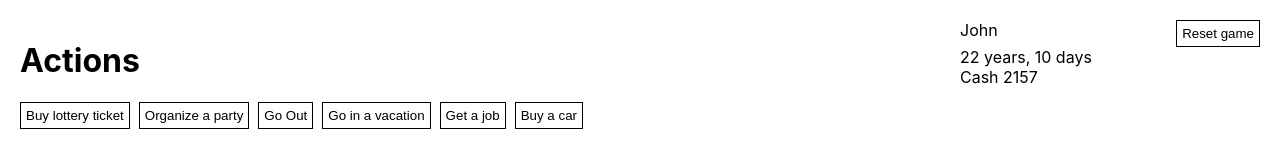
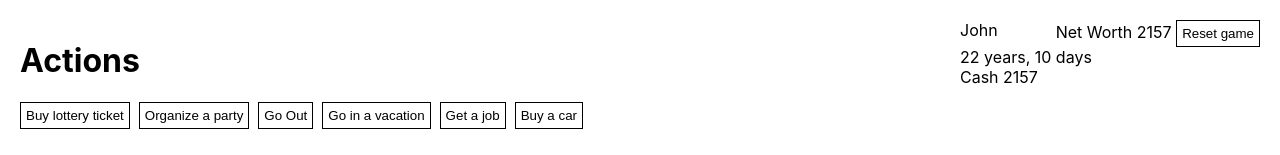
Before and after one commit to adibalcan/1million, a React (Create React App) app: page / in a window 1280 px wide. Shown: the top 155 px of the page. Built offline with nearby package versions, Linux system fonts and the light colour scheme.

Commit message:
Added net worth

```diff
--- a/src/Game.tsx
+++ b/src/Game.tsx
@@ -30,6 +30,8 @@ function Player(props:{main:Main}){
             <div className="flex-between">
                 <span>{props.main.name}</span>
                 <span>
+                    <span>Net Worth {props.main.compute_net_worth()}</span>
+                    &nbsp;
                     <button onClick={reset}>Reset game</button>
                 </span>
             </div>
--- a/src/gameplay/main.ts
+++ b/src/gameplay/main.ts
@@ -76,6 +76,24 @@ class Main{
         return stats;
     }
 
+    compute_net_worth(){
+        let net_worth = this.cash;
+        for(let i=0; i < this.assets.length; i++){
+            let asset = this.assets[i]
+
+            switch(asset.type){
+                case 'credit':
+                    net_worth -= asset.value;
+                    break;
+                case 'job':
+                    break;
+                default:
+                    net_worth += asset.value;
+            }
+        }
+        return Math.round(net_worth);
+    }
+
     how_many(asset_type:string):number{
         let stats = this.asset_stats();
 
```
